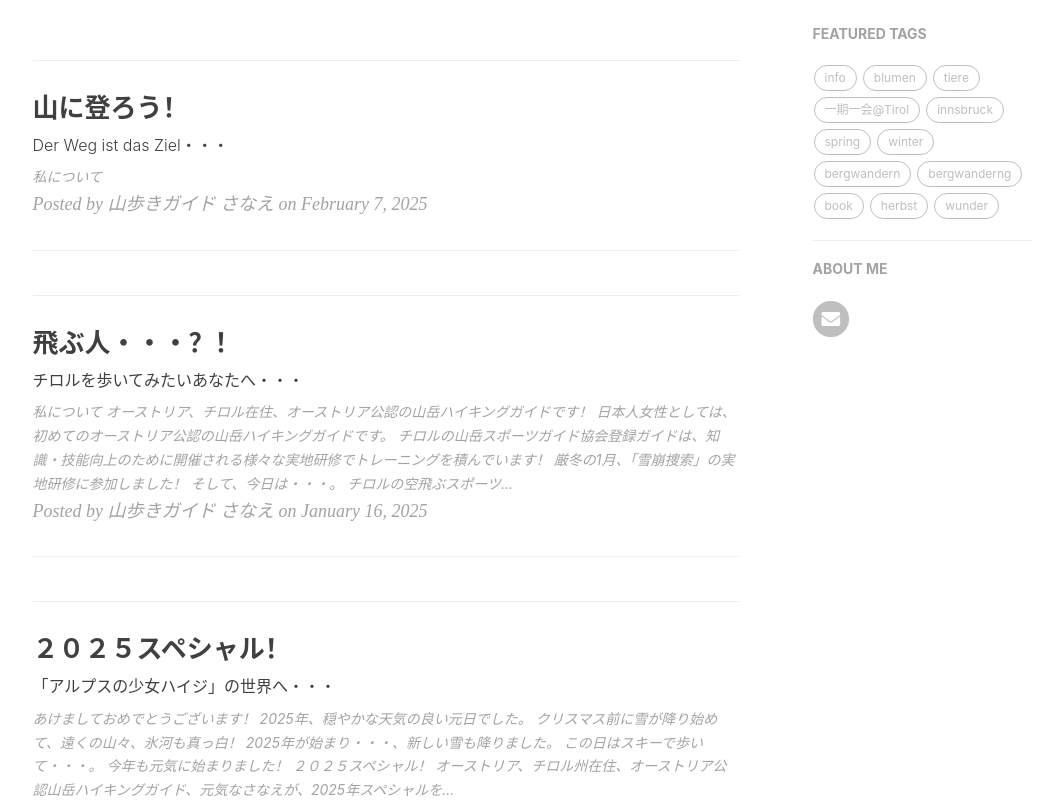
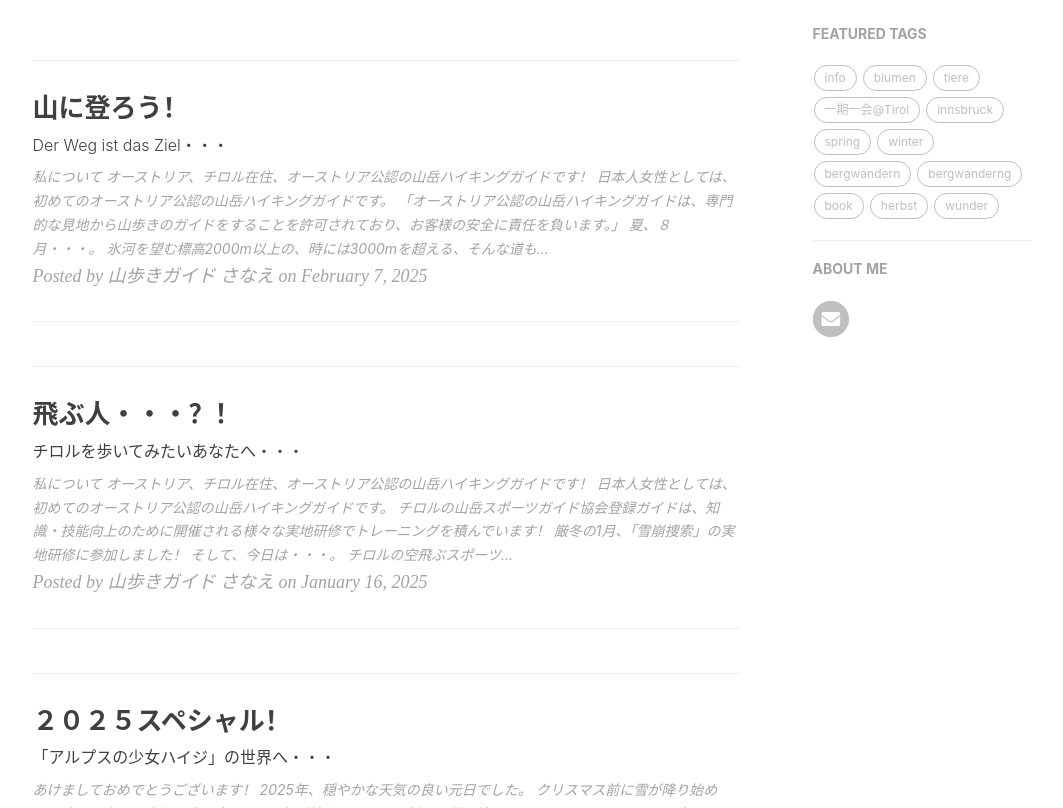
Before and after one commit to yamayagi/yamayagi.github.io, a Jekyll site: the page built from index.html, in a window 1280 px wide and 900 px high, scrolled down 330 px, cut to the strip 92-900 px from the top of the window. Shown: the whole strip, without its empty margins (135-1198 px from the left). Built offline with Jekyll 4.4.1, drawn with Linux system fonts in a browser that asks for light colours; nearby versions of some CDN libraries; the list of posts is cut into pages by our own code; comment, search, counter and statistics services are not loaded.

Commit message:
Update 2025-02-07-bergwandern.md

```diff
--- a/_posts/2025-02-07-bergwandern.md
+++ b/_posts/2025-02-07-bergwandern.md
@@ -5,3 +5,30 @@
 ---
 
 # 私について
+
+オーストリア、チロル在住、オーストリア公認の山岳ハイキングガイドです！
+
+日本人女性としては、初めてのオーストリア公認の山岳ハイキングガイドです。
+
+「オーストリア公認の山岳ハイキングガイドは、専門的な見地から山歩きのガイドをすることを許可されており、お客様の安全に責任を負います。」
+
+![20230821wildesmannes](https://piwigo.schickl.de/i.php?/upload/2024/01/02/20240102201322-8fe2ad2a-me.jpg)
+
+夏、８月・・・。
+
+氷河を望む標高2000m以上の、時には3000mを超える、そんな道も歩きます！
+
+
+# 山の頂を目指して・・・
+
+山頂を目指して・・・。
+
+![20240814]( https://piwigo.schickl.de/i.php?/upload/2025/02/07/20250207045159-54dc0487-me.jpg)
+
+どうして人は、山に登るのだろう・・・？？？
+
+山の頂の十字架をみるため？
+
+山頂からの眺望を楽しむため・・・？
+
+![20180719falscherkogel](https://piwigo.schickl.de/i.php?/upload/2025/02/07/20250207051611-ad7ca816-me.jpg)
```
